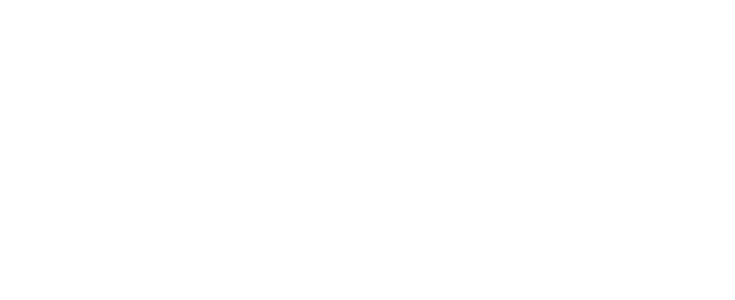
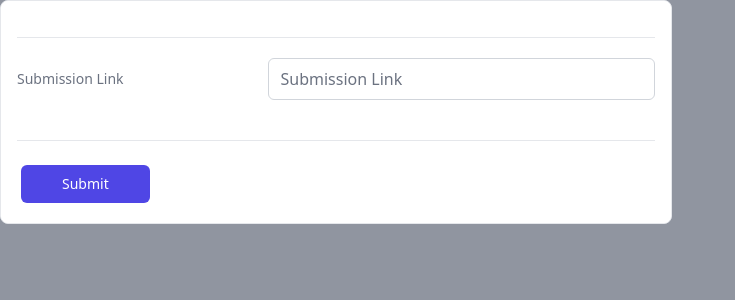
Before and after one commit to sidx28/codeYogi-Clone, a React (Vite) app: page /profile in a window 1280 px wide. Before the commit this address had no page. Shown: the top 300 px of the page, without its empty margins (0-735 px from the left). Built offline with nearby package versions, Linux system fonts and the light colour scheme.

Commit message:
added submission Popup

```diff
--- a/src/App.jsx
+++ b/src/App.jsx
@@ -5,6 +5,7 @@
 import Assignment from "./Pages/AssignmentPage/Assignment";
 import Quiz from "./Pages/QuizPage/Quiz";
 import AssignmentDetail from "./Pages/AssignmentPage/AssignmentDetail";
+import Profile from "./Pages/ProfilePage/Profile";
 
 
 function App() {
@@ -17,6 +18,7 @@
         <Route path="assignment/:assignmentNumber/details" element={<AssignmentDetail />} />
       </Route>
       <Route path="quiz" element={<Quiz />} />
+      <Route path="profile" element={<Profile />} />
     </Routes>
   );
 }
--- a/src/HamburgerButton.jsx
+++ b/src/HamburgerButton.jsx
@@ -7,7 +7,6 @@
         toggleSideBarShow(!sideBarShow);
     });
     toggleState = sideBarShow;
-    console.log(toggleState);
     return (
         <div className="pl-1 pt-1 sm:pl-3 sm:pt-3">
             <button onClick={toggleSideBar} className="h-12 w-12 inline-flex items-center justify-center rounded-md text-gray-500 hover:text-gray-900 focus:outline-none focus:ring-2 focus:ring-inset focus:ring-indigo-500">
--- a/src/NavBar.jsx
+++ b/src/NavBar.jsx
@@ -14,7 +14,7 @@
                 <NavLink icon={<MdAssignment className="h-6 w-6" />} to="/assignments">Assignments</NavLink>
             </div>
             <div className="flex flex-col space-y-1">
-                <NavLink icon={<CgProfile className="h-6 w-6" />} to='/profie'>Profile</NavLink>
+                <NavLink icon={<CgProfile className="h-6 w-6" />} to='/profile'>Profile</NavLink>
                 <NavLink icon={<BiLogOut className="h-6 w-6" />} to="/login">Logout</NavLink>
             </div>
         </div>
--- a/src/Pages/AssignmentPage/Assignment.jsx
+++ b/src/Pages/AssignmentPage/Assignment.jsx
@@ -2,6 +2,7 @@
 import AssignmentTile from "./AssignmentTile";
 import H2 from "../H2";
 import axios from "axios";
+import SubmissionPopup from "./SubmissionPopup";
 let loadedAssignmentsList = [];
 function Assignment() {
     const [assignments, setAssignments] = useState(loadedAssignmentsList || []);
@@ -17,15 +18,24 @@
         });
     }, []);
     loadedAssignmentsList = [...assignments];
+    const [showPopup, toggleShowPopup] = useState(false);
 
+    const showSubmitFormPopup = () => {
+        toggleShowPopup(!showPopup);
+    };
+    const onBlankSpaceClick = () => {
+        toggleShowPopup(!showPopup);
+    };
     return (
         <div className="py-6 px-8 w-full">
             <H2>Assignment List</H2>
+            <div className="fixed w-full z-10">{showPopup && <SubmissionPopup onClick={onBlankSpaceClick} />}</div>
             <div className="flex items-center justify-center px-6 py-4 mt-2 bg-gray-50 ">
                 <div className="space-y-8 px-5 w-full">
-                    {assignments.map(e => <AssignmentTile assignment={e} key={e.id} />)}
+                    {assignments.map(e => <AssignmentTile onClick={showSubmitFormPopup} assignment={e} key={e.id} />)}
                 </div>
             </div>
+
         </div>
     );
 }
--- a/src/Pages/AssignmentPage/AssignmentDetail.jsx
+++ b/src/Pages/AssignmentPage/AssignmentDetail.jsx
@@ -50,13 +50,16 @@
                             <DT>Description</DT>
                             <DD><MDEditor.Markdown source={description} /></DD>
                         </div>
-                        <div className="py-5 flex flex-row items-center">
+                        {!submissionLink && <div className="py-5">
+                            <Button theme='secondary'>Submit</Button>
+                        </div>}
+                        {submissionLink && <div className="py-5 flex flex-row items-center">
                             <Button theme='secondary'>Re-Submit</Button>
                             <a target="_blank" href={submissionLink} className="text-indigo-700 inline-flex flex-row items-center ml-6 text-base">
                                 <VscLinkExternal className="mr-2 h-3.5 w-3.5" />
                                 See your submission
                             </a>
-                        </div>
+                        </div>}
                     </dl>
                 </div>
             </div>
--- a/src/Pages/AssignmentPage/AssignmentTile.jsx
+++ b/src/Pages/AssignmentPage/AssignmentTile.jsx
@@ -1,4 +1,4 @@
-import React from "react";
+import React, { useState } from "react";
 import { Link } from "react-router-dom";
 import Button from "../Button";
 import { AiOutlineCheckCircle } from "react-icons/ai";
@@ -6,14 +6,16 @@
 import { DateTime } from "luxon";
 
 function AssignmentTile(props) {
+
   const { id, created_at, title, due_date, submissions } = props.assignment;
-  const readableDueDate = DateTime.fromISO(due_date).toLocaleString(DateTime.DATE_FULL);
-  const readableCreatedDate = DateTime.fromISO(created_at).toLocaleString(DateTime.DATE_FULL);
+  const readableDueDate = DateTime.fromISO(due_date).toLocaleString(DateTime.DATE_HUGE);
+  const readableCreatedDate = DateTime.fromISO(created_at).toLocaleString(DateTime.DATE_HUGE);
 
   let submissionLink = '';
   if (submissions.length !== 0) {
     submissionLink = (submissions[0].submission_link);
-  }
+  };
+
   return (
     <li className="w-full border-2 border-gray-100 bg-white rounded-lg shadow-lg mb-5 list-none " >
       <div className="flex flex-col items-center justify-between w-full p-3">
@@ -31,10 +33,10 @@
           </div>
         </Link>
         {submissions.length === 0 && <div className="w-full mt-4 pt-4">
-          <Button icon={<AiOutlineCheckCircle className="w-6 h-6 mr-3" />}>Submit</Button>
+          <Button onClick={props.onClick} icon={<AiOutlineCheckCircle className="w-6 h-6 mr-3" />}>Submit</Button>
         </div>}
         {submissions.length !== 0 && <div className="flex divide-x pt-4 mt-4 divide-gray-200 w-full">
-          <Button icon={<AiOutlineCheckCircle className="w-6 h-6 mr-3" />}>Re-Submit</Button>
+          <Button onClick={props.onClick} icon={<AiOutlineCheckCircle className="w-6 h-6 mr-3" />}>Re-Submit</Button>
           <a target='_blank' href={submissionLink} className="inline-flex items-center justify-center flex-1 w-full py-4 font-medium text-center text-indigo-500 underline border-transparent hover:text-indigo-700">
             <VscLinkExternal className=" mr-3" />
             See your submission
--- /dev/null
+++ b/src/Pages/AssignmentPage/SubmissionPopup.jsx
@@ -0,0 +1,31 @@
+import Input from '../Input';
+import React, { useState } from 'react';
+import Button from '../Button';
+
+function SubmissionPopup(props) {
+    const [inputValue, updateInputValue] = useState('');
+
+    const onInputChange = (e) => {
+        updateInputValue(e.target.value);
+    };
+
+    return (
+        <>
+            <div onClick={props.onClick} className='fixed inset-0 transition-opacity bg-gray-500 bg-opacity-75 '></div>
+            <div className='max-w-2xl w-full rounded-lg border bg-white relative inline-block align-middle'>
+                <form className='bg-white p-4 rounded-lg '>
+                    <div className='mt-5 border-t border-gray-200 sm:divide-y sm:divide-gray-200'>
+                        <div className=' py-4 sm:py-5 flex flex-col sm:flex-row sm:items-center'>
+                            <p className='text-sm font-medium text-gray-500 block mb-3 sm:mb-0 mr-36 shrink-0'>Submission Link</p>
+                            <Input type="link" value={inputValue} onChange={onInputChange} placeholder='Submission Link' />
+                        </div>
+                        <div className='pt-5 mt-5'>
+                            <Button theme='secondary' padding='large'>Submit</Button>
+                        </div>
+                    </div>
+                </form>
+            </div>
+        </>
+    );
+}
+export default SubmissionPopup;
--- a/src/Pages/Button.jsx
+++ b/src/Pages/Button.jsx
@@ -2,11 +2,17 @@
 function Button(props) {
     let themeClass = "relative inline-flex items-center justify-center flex-1 w-full py-4 font-medium text-center text-green-600 border-transparent hover:text-green-700";
     if (props.theme === 'secondary') {
-        themeClass = 'relative flex justify-center border border-transparent text-sm font-medium rounded-md text-white bg-indigo-600 hover:bg-indigo-700 items-center focus:outline-none focus:ring-2 focus:ring-offset-2 m-1 group focus:ring-indigo-500 py-2 px-4';
+        themeClass = 'relative flex justify-center border border-transparent text-sm font-medium rounded-md text-white bg-indigo-600 hover:bg-indigo-700 items-center focus:outline-none focus:ring-2 focus:ring-offset-2 m-1 group focus:ring-indigo-500 py-2 ';
+        if (props.padding === '') {
+            themeClass = themeClass = 'px-4';
+        }
+        if (props.padding === 'large') {
+            themeClass = themeClass + 'px-10';
+        }
     }
     return (
         <>
-            <button className={themeClass}>
+            <button onClick={props.onClick} className={themeClass}>
                 <div className="flex flex-row justify-between items-center">
                     {props.icon}
                     {props.children}
--- /dev/null
+++ b/src/Pages/Input.jsx
@@ -0,0 +1,11 @@
+import React from 'react';
+function Input(props) {
+    return (
+        <>
+            <div className='w-full'>
+                <input {...props} className='w-full rounded-md py-2 px-3 border border-gray-300 placeholder-gray-500 text-gray-900 focus:outline-none focus:ring-indigo-500 focus:border-indigo-500' />
+            </div>
+        </>
+    );
+}
+export default Input;
--- a/src/Pages/LecturePage/Lecture.jsx
+++ b/src/Pages/LecturePage/Lecture.jsx
@@ -11,11 +11,11 @@
             withCredentials: true,
         });
         token.then((response) => {
-            updateLectureList(response.data);
+            const filteredLectureList = (response.data).filter((e) => e.recording_url);
+            updateLectureList(filteredLectureList);
         })
     }, []);
     loadedLectureList = [...lectureList];
-
 
     return (
         <div className="py-6 px-8 w-full">
--- /dev/null
+++ b/src/Pages/ProfilePage/Profile.jsx
@@ -0,0 +1,10 @@
+import React from "react";
+import SubmissionPopup from "../AssignmentPage/SubmissionPopup";
+function Profile() {
+    return (
+        <>
+            <SubmissionPopup />
+        </>
+    );
+}
+export default Profile;
```
